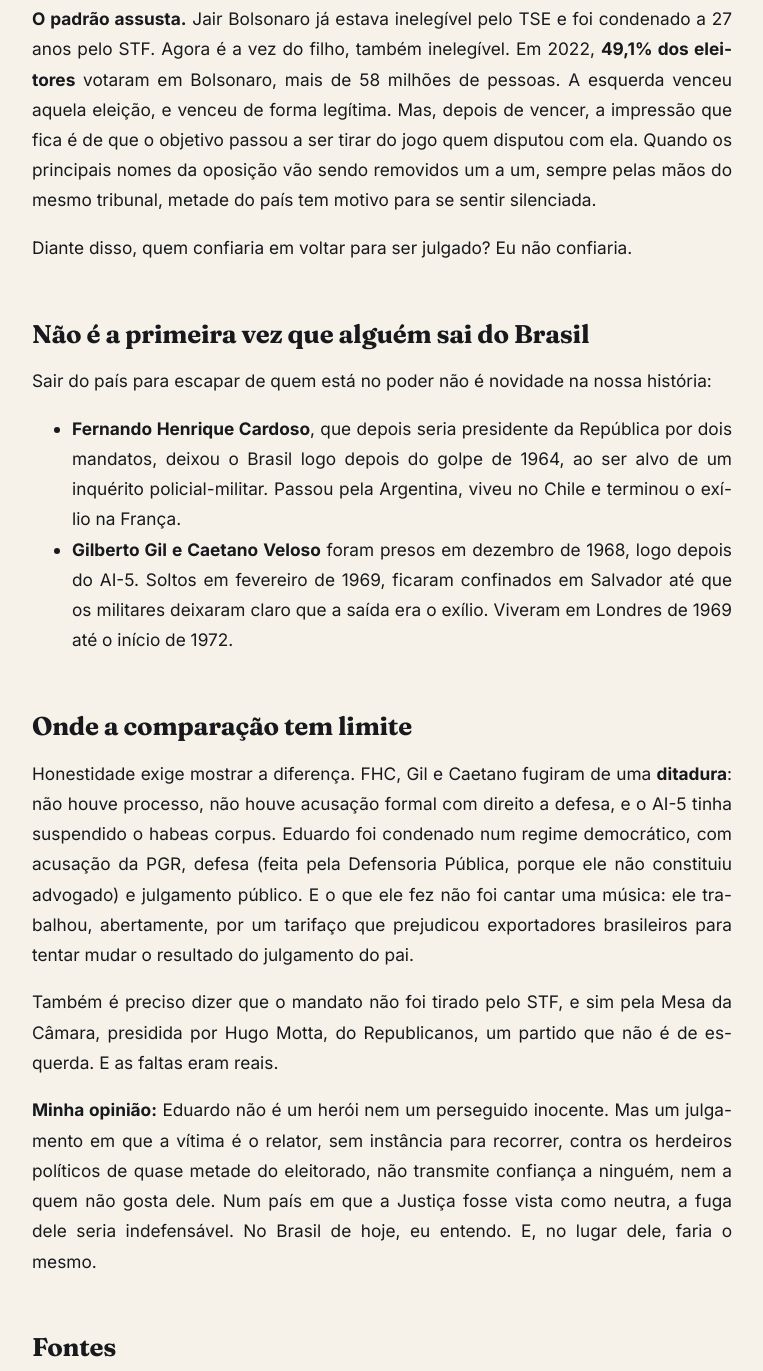
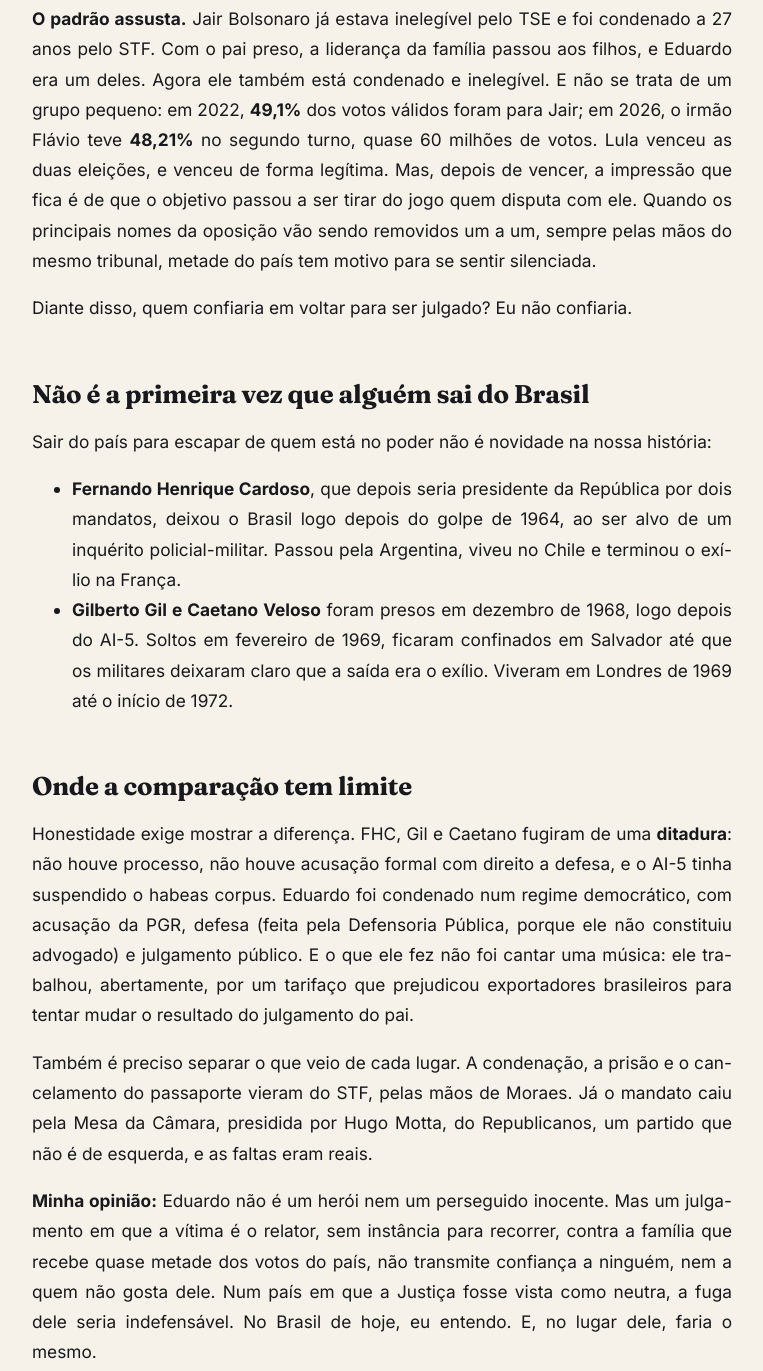
Before and after one commit to republicabrasileira/republicabrasileira, an Astro site: page /republicabrasileira/artigos/fuga-de-eduardo-bolsonaro in a window 1280 px wide. Shown: the part 1959-3330 px from the top of the page, without its empty margins (258-1021 px from the left). Built offline with nearby package versions, Linux system fonts and the light colour scheme; Astro itself is replaced by a stand-in of ours.

Commit message:
Eduardo: passaporte pelo STF e votos de Flávio em 2026

```diff
--- a/src/content/artigos/fuga-de-eduardo-bolsonaro.md
+++ b/src/content/artigos/fuga-de-eduardo-bolsonaro.md
@@ -39,9 +39,11 @@ ministros, e o único recurso possível voltou para a mesma turma. Dos quatro qu
 indicados por Lula: Zanin, Dino e Cármen Lúcia. O quarto era a vítima.
 
 **O padrão assusta.** Jair Bolsonaro já estava inelegível pelo TSE e foi condenado a 27 anos pelo STF.
-Agora é a vez do filho, também inelegível. Em 2022, **49,1% dos eleitores** votaram em Bolsonaro, mais
-de 58 milhões de pessoas. A esquerda venceu aquela eleição, e venceu de forma legítima. Mas, depois de
-vencer, a impressão que fica é de que o objetivo passou a ser tirar do jogo quem disputou com ela. Quando
+Com o pai preso, a liderança da família passou aos filhos, e Eduardo era um deles. Agora ele também está
+condenado e inelegível. E não se trata de um grupo pequeno: em 2022, **49,1%** dos votos válidos foram
+para Jair; em 2026, o irmão Flávio teve **48,21%** no segundo turno, quase 60 milhões de votos. Lula
+venceu as duas eleições, e venceu de forma legítima. Mas, depois de vencer, a impressão que fica é de
+que o objetivo passou a ser tirar do jogo quem disputa com ele. Quando
 os principais nomes da oposição vão sendo removidos um a um, sempre pelas mãos do mesmo tribunal, metade
 do país tem motivo para se sentir silenciada.
 
@@ -67,11 +69,12 @@ não constituiu advogado) e julgamento público. E o que ele fez não foi cantar
 abertamente, por um tarifaço que prejudicou exportadores brasileiros para tentar mudar o resultado do
 julgamento do pai.
 
-Também é preciso dizer que o mandato não foi tirado pelo STF, e sim pela Mesa da Câmara, presidida por
-Hugo Motta, do Republicanos, um partido que não é de esquerda. E as faltas eram reais.
+Também é preciso separar o que veio de cada lugar. A condenação, a prisão e o cancelamento do passaporte
+vieram do STF, pelas mãos de Moraes. Já o mandato caiu pela Mesa da Câmara, presidida por Hugo Motta, do
+Republicanos, um partido que não é de esquerda, e as faltas eram reais.
 
 **Minha opinião:** Eduardo não é um herói nem um perseguido inocente. Mas um julgamento em que a vítima é
-o relator, sem instância para recorrer, contra os herdeiros políticos de quase metade do eleitorado, não
+o relator, sem instância para recorrer, contra a família que recebe quase metade dos votos do país, não
 transmite confiança a ninguém, nem a quem não gosta dele. Num país em que a Justiça fosse vista como
 neutra, a fuga dele seria indefensável. No Brasil de hoje, eu entendo. E, no lugar dele, faria o mesmo.
 
@@ -93,8 +96,10 @@ neutra, a fuga dele seria indefensável. No Brasil de hoje, eu entendo. E, no lu
 - [STF mantém condenação de Eduardo Bolsonaro — Conjur](https://conjur.com.br/2026-set-19/stf-mantem-condenacao-de-eduardo-bolsonaro-por-coacao-no-curso-do-processo/)
 - [Moraes determina emissão de mandado de prisão contra Eduardo Bolsonaro — Agência Brasil](https://agenciabrasil.ebc.com.br/justica/noticia/2026-10/moraes-determina-emissao-de-mandado-de-prisao-contra-eduardo-bolsonaro)
 
-**Eleição de 2022**
+**Eleições de 2022 e 2026**
 - [Resultados da eleição de 2022 — TSE](https://resultados.tse.jus.br/oficial/app/index.html)
+- [Presidente do TSE anuncia reeleição de Lula e faz balanço do 2º turno — TSE](https://www.tse.jus.br/comunicacao/noticias/2026/Outubro/presidente-do-tse-anuncia-reeleicao-de-lula-e-faz-balanco-do-2o-turno-das-eleicoes-2026)
+- [Flávio Bolsonaro entra na disputa com o aval do pai — Al Jazeera](https://www.aljazeera.com/news/2025/12/6/flavio-bolsonaro-enters-brazils-2026-presidential-race-with-fathers-nod)
 
 **Exílios na ditadura**
 - [Fernando Henrique Cardoso — Portal Latino-Americano da USP](https://sites.usp.br/portalatinoamericano/espanol-cardoso-fernando-henrique)
```
